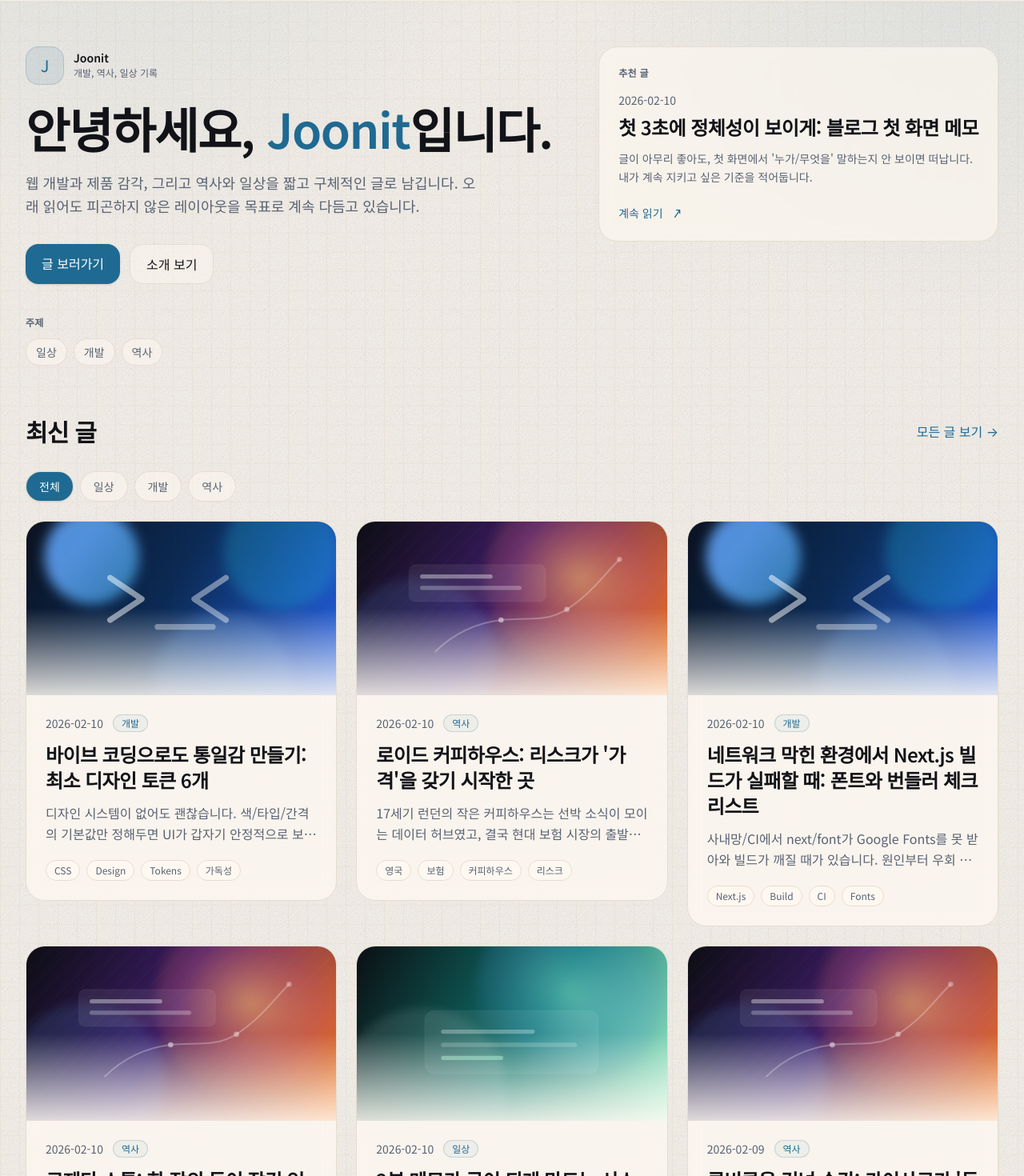
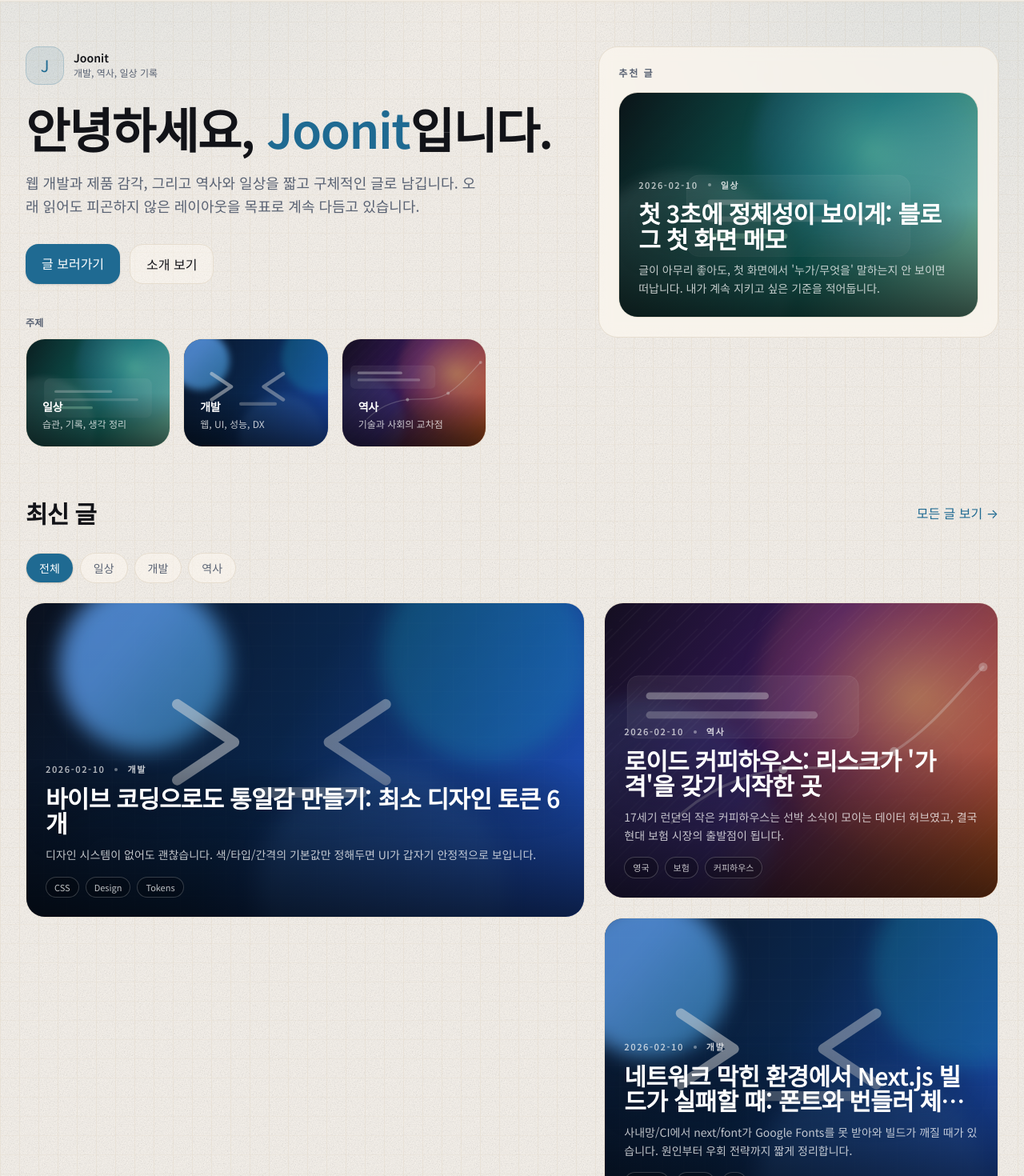
Before and after one commit to parkjs1362/joonit, a Next.js app: page / in a window 1280 px wide. Shown: the part 69-1539 px from the top of the page at 80% size. Built offline with nearby package versions, Linux system fonts and the light colour scheme.

Commit message:
feat: shift to image-first layouts

```diff
--- a/app/HomePostsSection.tsx
+++ b/app/HomePostsSection.tsx
@@ -2,7 +2,7 @@
 
 import { useState } from 'react';
 import { AnimatePresence, motion } from 'framer-motion';
-import PostCard from '@/components/PostCard';
+import PostVisualCard from '@/components/PostVisualCard';
 import CategoryFilter from '@/components/CategoryFilter';
 import type { PostMeta } from '@/lib/posts';
 
@@ -19,6 +19,8 @@ export default function HomePostsSection({ posts, categories }: HomePostsSection
       ? posts.slice(0, 6)
       : posts.filter((post) => post.category === selected).slice(0, 6);
 
+  const bento = filteredPosts.slice(0, 6);
+
   return (
     <div>
       <div className="mb-6">
@@ -30,18 +32,89 @@ export default function HomePostsSection({ posts, categories }: HomePostsSection
       </div>
 
       {filteredPosts.length > 0 ? (
-        <div className="grid gap-6 sm:grid-cols-2 lg:grid-cols-3">
-          <AnimatePresence mode="popLayout">
-            {filteredPosts.map((post) => (
+        <AnimatePresence mode="popLayout">
+          <div className="grid gap-6 lg:grid-cols-12">
+            {bento[0] && (
+              <motion.div
+                key={bento[0].slug}
+                layout
+                className="lg:col-span-7"
+                initial={{ opacity: 0, scale: 0.98 }}
+                animate={{ opacity: 1, scale: 1 }}
+                exit={{ opacity: 0, scale: 0.98 }}
+                transition={{ duration: 0.25 }}
+              >
+                <PostVisualCard
+                  slug={bento[0].slug}
+                  title={bento[0].title}
+                  description={bento[0].description}
+                  date={bento[0].date}
+                  category={bento[0].category}
+                  tags={bento[0].tags}
+                  image={bento[0].image}
+                  aspectClassName="aspect-[16/10] sm:aspect-[16/9]"
+                  priority
+                />
+              </motion.div>
+            )}
+
+            <div className="lg:col-span-5 grid gap-6">
+              {bento[1] && (
+                <motion.div
+                  key={bento[1].slug}
+                  layout
+                  initial={{ opacity: 0, scale: 0.98 }}
+                  animate={{ opacity: 1, scale: 1 }}
+                  exit={{ opacity: 0, scale: 0.98 }}
+                  transition={{ duration: 0.25 }}
+                >
+                  <PostVisualCard
+                    slug={bento[1].slug}
+                    title={bento[1].title}
+                    description={bento[1].description}
+                    date={bento[1].date}
+                    category={bento[1].category}
+                    tags={bento[1].tags}
+                    image={bento[1].image}
+                    aspectClassName="aspect-[4/3]"
+                  />
+                </motion.div>
+              )}
+
+              {bento[2] && (
+                <motion.div
+                  key={bento[2].slug}
+                  layout
+                  initial={{ opacity: 0, scale: 0.98 }}
+                  animate={{ opacity: 1, scale: 1 }}
+                  exit={{ opacity: 0, scale: 0.98 }}
+                  transition={{ duration: 0.25 }}
+                >
+                  <PostVisualCard
+                    slug={bento[2].slug}
+                    title={bento[2].title}
+                    description={bento[2].description}
+                    date={bento[2].date}
+                    category={bento[2].category}
+                    tags={bento[2].tags}
+                    image={bento[2].image}
+                    aspectClassName="aspect-[4/3]"
+                  />
+                </motion.div>
+              )}
+            </div>
+
+            {bento.slice(3, 6).map((post) => (
               <motion.div
                 key={post.slug}
                 layout
-                initial={{ opacity: 0, scale: 0.96 }}
+                className="lg:col-span-4"
+                initial={{ opacity: 0, scale: 0.98 }}
                 animate={{ opacity: 1, scale: 1 }}
-                exit={{ opacity: 0, scale: 0.96 }}
+                exit={{ opacity: 0, scale: 0.98 }}
                 transition={{ duration: 0.25 }}
               >
-                <PostCard
+                <PostVisualCard
                   slug={post.slug}
                   title={post.title}
                   description={post.description}
@@ -49,11 +122,12 @@ export default function HomePostsSection({ posts, categories }: HomePostsSection
                   category={post.category}
                   tags={post.tags}
                   image={post.image}
+                  aspectClassName="aspect-[4/5]"
                 />
               </motion.div>
             ))}
-          </AnimatePresence>
-        </div>
+          </div>
+        </AnimatePresence>
       ) : (
         <div className="text-center py-12 text-muted">
           <p>해당 카테고리에 작성된 글이 없습니다.</p>
--- a/app/blog/[slug]/page.tsx
+++ b/app/blog/[slug]/page.tsx
@@ -1,6 +1,7 @@
 import { Metadata } from 'next';
 import { notFound } from 'next/navigation';
 import Link from 'next/link';
+import Image from 'next/image';
 import { getPostBySlug, getAllPosts } from '@/lib/posts';
 import { parseMDX } from '@/lib/mdx';
 import { siteConfig } from '@/lib/config';
@@ -8,6 +9,7 @@ import AnimatedSection from '@/components/AnimatedSection';
 import ReadingProgress from '@/components/ReadingProgress';
 import TableOfContents from '@/components/TableOfContents';
 import { extractHeadingsFromMDX, estimateReadingMinutes } from '@/lib/content';
+import { getCoverAlt, getCoverImage } from '@/lib/covers';
 
 interface PageProps {
   params: Promise<{ slug: string }>;
@@ -39,7 +41,11 @@ export async function generateMetadata({ params }: PageProps): Promise<Metadata>
       type: 'article',
       publishedTime: post.frontmatter.date,
       url: `${siteConfig.url}/blog/${slug}`,
-      ...(post.frontmatter.image && { images: [post.frontmatter.image] }),
+      images: [
+        post.frontmatter.image
+          ? post.frontmatter.image
+          : `${siteConfig.url}${getCoverImage({ category: post.frontmatter.category })}`,
+      ],
     },
   };
 }
@@ -63,6 +69,10 @@ export default async function BlogPostPage({ params }: PageProps) {
   const { content } = await parseMDX(post.content);
   const headings = extractHeadingsFromMDX(post.content);
   const readingMinutes = estimateReadingMinutes(post.content);
+  const cover = getCoverImage({
+    category: post.frontmatter.category,
+    image: post.frontmatter.image,
+  });
 
   const jsonLd = {
     '@context': 'https://schema.org',
@@ -112,7 +122,24 @@ export default async function BlogPostPage({ params }: PageProps) {
                 </Link>
 
                 <header className="mt-8">
-                  <div className="flex flex-wrap items-center gap-x-3 gap-y-2 text-sm text-muted">
+                  <div className="relative overflow-hidden rounded-3xl border border-border bg-card">
+                    <div className="relative aspect-[16/9]">
+                      <Image
+                        src={cover}
+                        alt={getCoverAlt({
+                          title: post.frontmatter.title,
+                          category: post.frontmatter.category,
+                        })}
+                        fill
+                        priority
+                        sizes="(max-width: 768px) 100vw, 720px"
+                        className="object-cover"
+                      />
+                      <div className="absolute inset-0 bg-gradient-to-t from-black/65 via-black/10 to-transparent" />
+                    </div>
+                  </div>
+
+                  <div className="mt-7 flex flex-wrap items-center gap-x-3 gap-y-2 text-sm text-muted">
                     <time>{post.frontmatter.date}</time>
                     <span className="h-1 w-1 rounded-full bg-border" />
                     <Link
--- a/app/page.tsx
+++ b/app/page.tsx
@@ -1,6 +1,8 @@
 import Link from 'next/link';
+import Image from 'next/image';
 import AnimatedSection from '@/components/AnimatedSection';
 import { getAllPosts, getAllCategories } from '@/lib/posts';
+import { getCoverAlt, getCoverImage } from '@/lib/covers';
 import HomePostsSection from './HomePostsSection';
 
 export default async function HomePage() {
@@ -8,6 +10,9 @@ export default async function HomePage() {
   const categories = await getAllCategories();
   const featured = posts[0];
   const latestPosts = featured ? posts.slice(1) : posts;
+  const featuredCover = featured
+    ? getCoverImage({ category: featured.category, image: featured.image })
+    : null;
 
   return (
     <div className="max-w-7xl mx-auto px-4 sm:px-6 lg:px-8 py-14">
@@ -56,59 +61,84 @@ export default async function HomePage() {
               <p className="text-xs font-semibold tracking-wide text-muted uppercase mb-3">
                 주제
               </p>
-              <div className="flex flex-wrap gap-2">
-                {categories.slice(0, 8).map((c) => (
+              <div className="grid gap-4 sm:grid-cols-3 max-w-xl">
+                {categories.slice(0, 3).map((c) => {
+                  const subtitle =
+                    c === '개발'
+                      ? '웹, UI, 성능, DX'
+                      : c === '역사'
+                        ? '기술과 사회의 교차점'
+                        : c === '일상'
+                          ? '습관, 기록, 생각 정리'
+                          : '기록';
+
+                  return (
                     <Link
                       key={c}
                       href={`/blog?category=${encodeURIComponent(c)}`}
-                    className="px-3 py-1.5 text-sm rounded-full border border-border bg-card/50 text-muted hover:text-foreground hover:bg-card/70 transition-colors"
+                      className="group block overflow-hidden rounded-3xl border border-border bg-card/70 hover:bg-card/85 transition-colors"
                     >
+                      <div className="relative aspect-[4/3]">
+                        <Image
+                          src={getCoverImage({ category: c })}
+                          alt={`${c} 카테고리 대표 이미지`}
+                          fill
+                          sizes="(max-width: 640px) 100vw, 33vw"
+                          className="object-cover scale-[1.02] transition-transform duration-700 group-hover:scale-[1.08]"
+                        />
+                        <div className="absolute inset-0 bg-gradient-to-t from-black/65 via-black/15 to-black/10" />
+                        <div className="absolute inset-0 p-5 flex flex-col justify-end">
+                          <p className="text-sm font-semibold tracking-tight text-white">
                             {c}
+                          </p>
+                          <p className="mt-1 text-xs text-white/75">
+                            {subtitle}
+                          </p>
+                        </div>
+                      </div>
                     </Link>
-                ))}
+                  );
+                })}
               </div>
             </div>
           )}
         </div>
 
         <div className="rounded-3xl border border-border bg-card/60 p-6 backdrop-blur-sm">
-          <p className="text-xs font-semibold tracking-wide text-muted uppercase">
+          <p className="text-xs font-semibold tracking-[0.16em] uppercase text-muted">
             추천 글
           </p>
-          {featured ? (
-            <div className="mt-4">
-              <p className="text-sm text-muted">{featured.date}</p>
+
+          {featured && featuredCover ? (
             <Link
               href={`/blog/${featured.slug}`}
-                className="mt-2 block font-display text-2xl font-semibold tracking-tight hover:text-primary transition-colors"
+              className="group mt-4 block overflow-hidden rounded-3xl border border-border bg-card/70"
             >
+              <div className="relative aspect-[16/10]">
+                <Image
+                  src={featuredCover}
+                  alt={getCoverAlt({ title: featured.title, category: featured.category })}
+                  fill
+                  priority
+                  sizes="(max-width: 1024px) 100vw, 40vw"
+                  className="object-cover scale-[1.02] transition-transform duration-700 group-hover:scale-[1.08]"
+                />
+                <div className="absolute inset-0 bg-gradient-to-t from-black/70 via-black/15 to-black/10" />
+                <div className="absolute inset-0 p-6 flex flex-col justify-end">
+                  <div className="flex flex-wrap items-center gap-x-3 gap-y-2 text-[11px] font-semibold tracking-[0.14em] uppercase text-white/75">
+                    <time className="text-white/70">{featured.date}</time>
+                    <span aria-hidden="true" className="h-1 w-1 rounded-full bg-white/40" />
+                    <span className="text-white/80">{featured.category}</span>
+                  </div>
+                  <p className="mt-3 font-display text-3xl font-semibold tracking-tight leading-[1.05] text-white drop-shadow-[0_1px_18px_rgba(0,0,0,0.32)] line-clamp-2">
                     {featured.title}
-              </Link>
-              <p className="mt-3 text-sm text-muted leading-relaxed line-clamp-3">
+                  </p>
+                  <p className="mt-3 text-sm text-white/75 leading-relaxed line-clamp-2">
                     {featured.description}
                   </p>
-              <div className="mt-5">
-                <Link
-                  href={`/blog/${featured.slug}`}
-                  className="inline-flex items-center gap-2 text-sm text-primary hover:text-primary-hover transition-colors"
-                >
-                  계속 읽기
-                  <svg
-                    className="w-4 h-4"
-                    fill="none"
-                    viewBox="0 0 24 24"
-                    stroke="currentColor"
-                  >
-                    <path
-                      strokeLinecap="round"
-                      strokeLinejoin="round"
-                      strokeWidth={2}
-                      d="M13 7h6m0 0v6m0-6L10 20"
-                    />
-                  </svg>
-                </Link>
                 </div>
               </div>
+            </Link>
           ) : (
             <p className="mt-3 text-sm text-muted">아직 글이 없습니다.</p>
           )}
--- /dev/null
+++ b/components/PostVisualCard.tsx
@@ -0,0 +1,90 @@
+'use client';
+
+import Link from 'next/link';
+import Image from 'next/image';
+import { motion } from 'framer-motion';
+import { getCoverAlt, getCoverImage } from '@/lib/covers';
+
+interface PostVisualCardProps {
+  slug: string;
+  title: string;
+  description: string;
+  date: string;
+  category?: string;
+  tags?: string[];
+  image?: string;
+  aspectClassName?: string;
+  priority?: boolean;
+}
+
+export default function PostVisualCard({
+  slug,
+  title,
+  description,
+  date,
+  category,
+  tags,
+  image,
+  aspectClassName = 'aspect-[4/5]',
+  priority = false,
+}: PostVisualCardProps) {
+  const cover = getCoverImage({ category, image });
+
+  return (
+    <motion.article
+      initial={{ opacity: 0, y: 18 }}
+      whileInView={{ opacity: 1, y: 0 }}
+      viewport={{ once: true }}
+      whileHover={{ y: -2 }}
+      transition={{ duration: 0.28 }}
+    >
+      <Link
+        href={`/blog/${slug}`}
+        className="group block overflow-hidden rounded-3xl border border-border bg-card/70 hover:bg-card/85 transition-colors"
+      >
+        <div className={`relative ${aspectClassName}`}>
+          <Image
+            src={cover}
+            alt={getCoverAlt({ title, category })}
+            fill
+            priority={priority}
+            sizes="(max-width: 768px) 100vw, (max-width: 1280px) 50vw, 33vw"
+            className="object-cover scale-[1.02] transition-transform duration-700 group-hover:scale-[1.08]"
+          />
+          <div className="absolute inset-0 bg-gradient-to-t from-black/70 via-black/15 to-black/10" />
+
+          <div className="absolute inset-0 p-6 flex flex-col justify-end">
+            <div className="flex flex-wrap items-center gap-x-3 gap-y-2 text-[11px] font-semibold tracking-[0.14em] uppercase text-white/75">
+              <time className="text-white/70">{date}</time>
+              <span aria-hidden="true" className="h-1 w-1 rounded-full bg-white/40" />
+              {category && (
+                <span className="text-white/80">{category}</span>
+              )}
+            </div>
+
+            <h2 className="mt-3 font-display text-2xl sm:text-3xl font-semibold tracking-tight leading-[1.05] text-white drop-shadow-[0_1px_18px_rgba(0,0,0,0.32)] line-clamp-2">
+              {title}
+            </h2>
+
+            <p className="mt-3 text-sm leading-relaxed text-white/75 line-clamp-2">
+              {description}
+            </p>
+
+            {tags && tags.length > 0 && (
+              <div className="mt-4 flex flex-wrap gap-2">
+                {tags.slice(0, 3).map((tag) => (
+                  <span
+                    key={tag}
+                    className="px-2.5 py-1 text-[11px] rounded-full border border-white/20 bg-black/20 text-white/75 backdrop-blur"
+                  >
+                    {tag}
+                  </span>
+                ))}
+              </div>
+            )}
+          </div>
+        </div>
+      </Link>
+    </motion.article>
+  );
+}
```
Also changed, not shown: app/blog/BlogContent.tsx (+17 -6 lines). Lines whose indentation alone changed are shown as unchanged.
